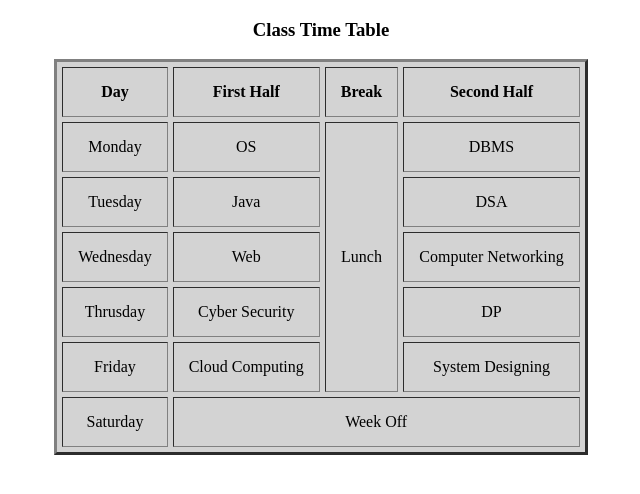
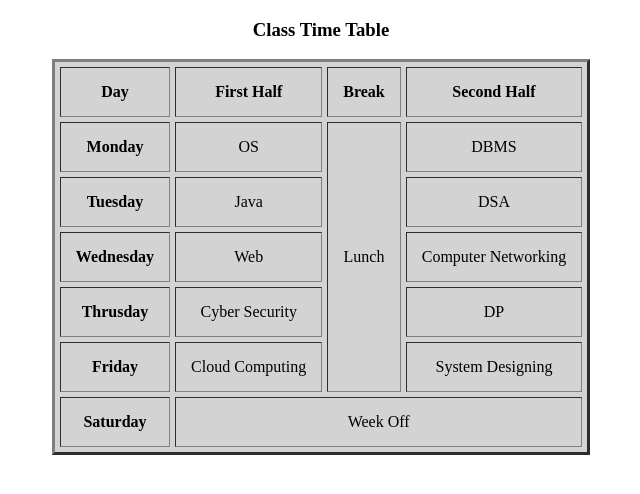
Before and after one commit to Rachit0205/BASICS_HTML, a plain HTML site: page table creation/index.html in a window 1280 px wide. Shown: the whole page, without its empty margins (319-959 px from the left). Drawn offline with Linux system fonts and the light colour scheme.

Commit message:
index.html

```diff
--- a/table creation/index.html
+++ b/table creation/index.html
@@ -16,33 +16,45 @@
 
         </tr>
         <tr align="center">
-            <td>Monday</td>
+            <td>
+                <b>Monday</b>
+            </td>
             <td>OS</td>
             <td rowspan="5">Lunch</td>
             <td>DBMS</td>
         </tr>
         <tr align="center">
-            <td>Tuesday</td>
+            <td>
+                <b>Tuesday</b>
+            </td>
             <td>Java</td>
             <td>DSA</td>
         </tr>
         <tr align="center">
-            <td>Wednesday</td>
+            <td>
+                <b>Wednesday</b>
+            </td>
             <td>Web</td>
             <td>Computer Networking</td>
         </tr>
         <tr align="center">
-            <td>Thrusday</td>
+            <td>
+                <b>Thrusday</b>
+            </td>
             <td>Cyber Security</td>
             <td>DP</td>
         </tr>
         <tr align="center">
-            <td>Friday</td>
+            <td>
+                <b>Friday</b>
+            </td>
             <td>Cloud Computing</td>
             <td>System Designing</td>
         </tr>
         <tr align="center" >
-            <td>Saturday</td>
+            <td>
+                <b>Saturday</b>
+            </td>
             <td colspan="3">Week Off</td>
         </tr>
     </table>
```
